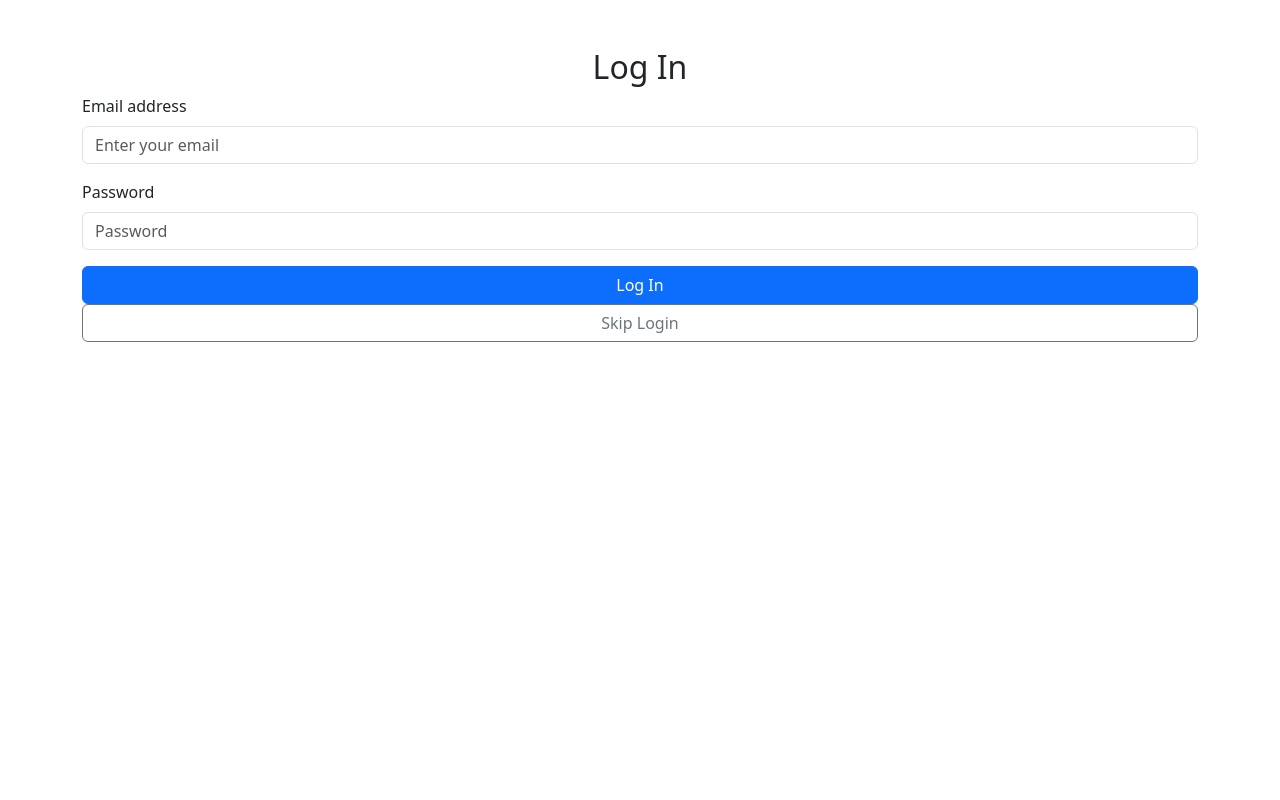
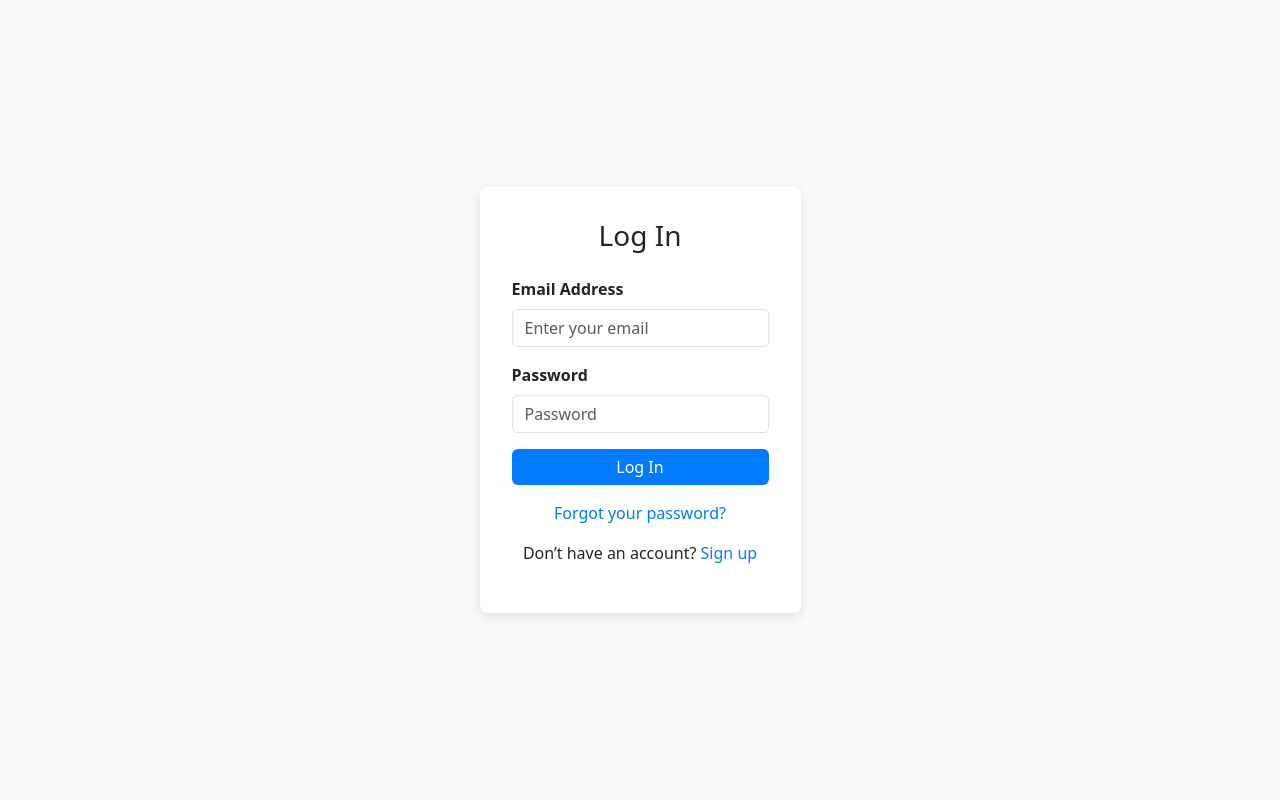
Before and after one commit to caleblind/Evangelium, a Django app: page /login/ in a window 1280 px wide. Run offline with Django 4.2, Linux system fonts and the light colour scheme.

Commit message:
Added good looking login page

```diff
--- a/app/api/templates/login.html
+++ b/app/api/templates/login.html
@@ -13,6 +13,7 @@
 </form>
 -->
 
+<!--
 <!DOCTYPE html>
 <html lang="en">
   <head>
@@ -56,3 +57,107 @@
     </div>
   </body>
 </html>
+-->
+
+<!DOCTYPE html>
+<html lang="en">
+  <head>
+    <meta charset="UTF-8" />
+    <meta name="viewport" content="width=device-width, initial-scale=1.0" />
+    <title>Login</title>
+    <!-- Include Bootstrap 5 CSS -->
+    <link
+      href="https://cdn.jsdelivr.net/npm/bootstrap@5.3.0-alpha1/dist/css/bootstrap.min.css"
+      rel="stylesheet"
+    />
+    <style>
+      /* Custom styles */
+      body {
+        background-color: #f8f9fa;
+        display: flex;
+        align-items: center;
+        justify-content: center;
+        min-height: 100vh;
+      }
+
+      .login-container {
+        max-width: 400px;
+        padding: 2rem;
+        background: white;
+        box-shadow: 0 4px 12px rgba(0, 0, 0, 0.1);
+        border-radius: 8px;
+      }
+
+      .login-container .form-control {
+        border-radius: 5px;
+      }
+
+      .login-container .btn-primary {
+        background-color: #007bff;
+        border: none;
+      }
+
+      .login-container .btn-primary:hover {
+        background-color: #0056b3;
+      }
+
+      .login-container .form-label {
+        font-weight: 600;
+      }
+
+      .login-container p {
+        margin-top: 1rem;
+      }
+
+      .login-container p a {
+        text-decoration: none;
+        color: #007bff;
+      }
+
+      .login-container p a:hover {
+        color: #0056b3;
+      }
+    </style>
+  </head>
+  <body>
+    <div class="login-container">
+      <h3 class="text-center mb-4">Log In</h3>
+      <form method="POST" action="{% url 'login' %}">
+        {% csrf_token %}
+        <div class="mb-3">
+          <label for="email" class="form-label">Email Address</label>
+          <input
+            type="email"
+            class="form-control"
+            id="email"
+            name="email"
+            placeholder="Enter your email"
+            required
+          />
+        </div>
+        <div class="mb-3">
+          <label for="password" class="form-label">Password</label>
+          <input
+            type="password"
+            class="form-control"
+            id="password"
+            name="password"
+            placeholder="Password"
+            required
+          />
+        </div>
+        <button type="submit" class="btn btn-primary w-100">Log In</button>
+
+        <p class="text-center mt-3">
+          <a href="{% url 'password_reset' %}">Forgot your password?</a>
+        </p>
+        <p class="text-center">
+          Don’t have an account? <a href="{% url 'signup' %}">Sign up</a>
+        </p>
+      </form>
+    </div>
+
+    <!-- Include Bootstrap 5 JS -->
+    <script src="https://cdn.jsdelivr.net/npm/bootstrap@5.3.0-alpha1/dist/js/bootstrap.bundle.min.js"></script>
+  </body>
+</html>
--- a/app/api/urls.py
+++ b/app/api/urls.py
@@ -1,4 +1,5 @@
 from django.urls import path, include
+from django.contrib.auth import views as auth_views
 
 #Imports all views from view.py
 from . import views
@@ -16,4 +17,9 @@ urlpatterns = [
    path('connections/', views.connections_list, name='connections_list'),
    path('logout/', views.logout_view, name='logout'),
 
+# Password reset URLs
+    path('password_reset/', auth_views.PasswordResetView.as_view(), name='password_reset'),
+    path('password_reset/done/', auth_views.PasswordResetDoneView.as_view(), name='password_reset_done'),
+    path('reset/<uidb64>/<token>/', auth_views.PasswordResetConfirmView.as_view(), name='password_reset_confirm'),
+    path('reset/done/', auth_views.PasswordResetCompleteView.as_view(), name='password_reset_complete'),
 ]
```
Also changed, not shown: templates/base.html (added, +22 -0 lines).
